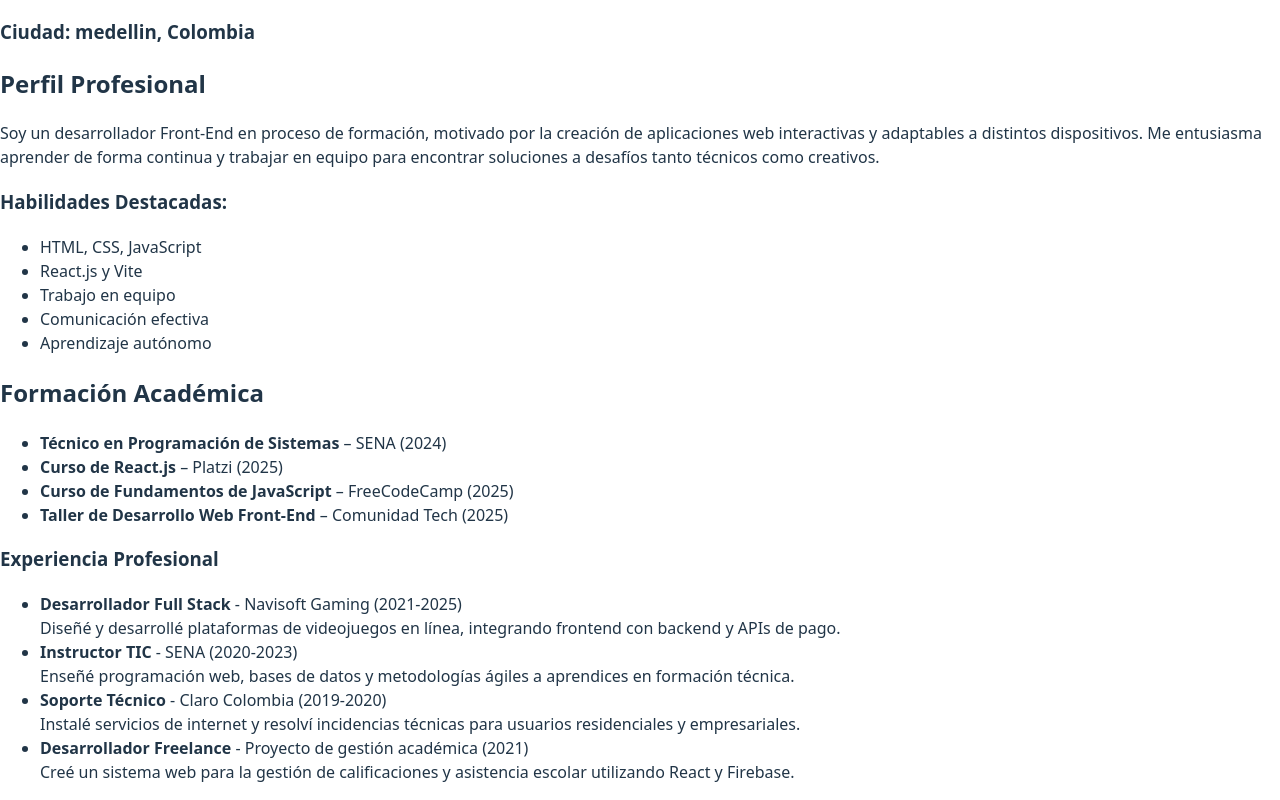
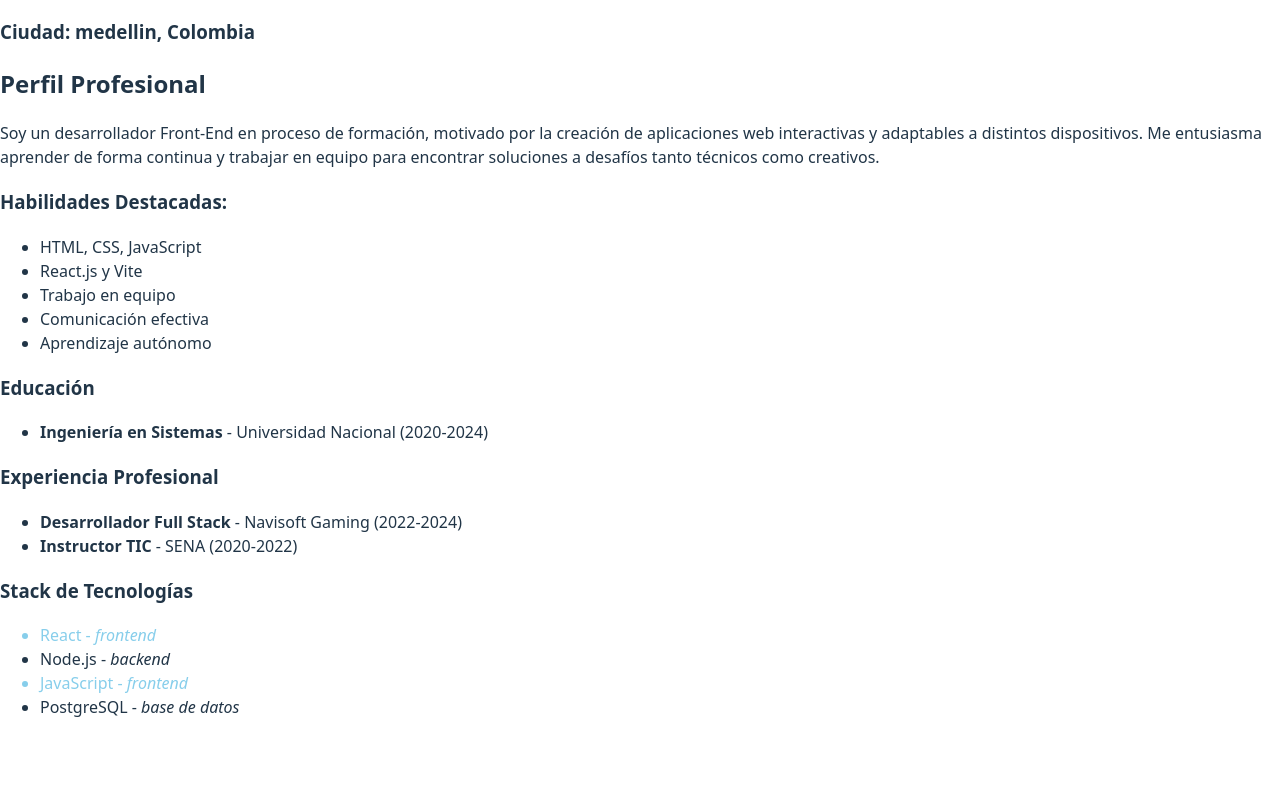
Before and after one commit to mari-1306/cv-mariana-rendon, a React (Vite) app in the folder mi-app-react/: page / in a window 1280 px wide. Shown: the part 266-1066 px from the top of the page. After the commit the page ends 1001 px from the top, so only its background shows below. Built offline with nearby package versions, Linux system fonts and the light colour scheme.

Commit message:
Añadí colores por tipo de tecnología en StackTecnologias

```diff
--- a/mi-app-react/src/App.jsx
+++ b/mi-app-react/src/App.jsx
@@ -2,6 +2,7 @@
 import Perfil from "./components/Perfil.jsx";
 import Educacion from "./components/Educacion.jsx";
 import Experiencia from "./components/Experiencia.jsx";
+import StackTecnologias from "./components/StackTecnologias.jsx";
 
 function App() {
   return (
@@ -10,6 +11,7 @@
       <Perfil />
       <Educacion />
       <Experiencia />
+      <StackTecnologias />
     </div>
   );
 }
--- a/mi-app-react/src/components/Educacion.jsx
+++ b/mi-app-react/src/components/Educacion.jsx
@@ -1,21 +1,18 @@
 export default function Educacion() {
+  const educacion = [
+    { id: 1, titulo: "Ingeniería en Sistemas", universidad: "Universidad Nacional", periodo: "2020-2024" }
+  ];
+
   return (
     <section>
-      <h2>Formación Académica</h2>
+      <h3>Educación</h3>
       <ul>
-        <li>
-          <strong>Técnico en Programación de Sistemas</strong> – SENA (2024)
-        </li>
-        <li>
-          <strong>Curso de React.js</strong> – Platzi (2025)
-        </li>
-        <li>
-          <strong>Curso de Fundamentos de JavaScript</strong> – FreeCodeCamp (2025)
-        </li>
-        <li>
-          <strong>Taller de Desarrollo Web Front-End</strong> – Comunidad Tech (2025)
-        </li>
+        {educacion.map((edu) => (
+          <li key={edu.id}>
+            <strong>{edu.titulo}</strong> - {edu.universidad} ({edu.periodo})
+          </li>
+        ))}
       </ul>
     </section>
   );
-};
+}
--- a/mi-app-react/src/components/Experiencia.jsx
+++ b/mi-app-react/src/components/Experiencia.jsx
@@ -1,24 +1,28 @@
 export default function Experiencia() {
+  const experiencia = [
+    { id: 1, puesto: "Desarrollador Full Stack", empresa: "Navisoft Gaming", periodo: "2022-2024" },
+    { id: 2, puesto: "Instructor TIC", empresa: "SENA", periodo: "2020-2022" }
+  ];
+
+
+  if (experiencia.length === 0) {
+    return (
+      <section>
+        <h3>Experiencia Profesional</h3>
+        <p>Diseño e implementación de interfaces web responsivas utilizando React y CSS moderno.</p>
+      </section>
+    );
+  }
+
   return (
     <section>
       <h3>Experiencia Profesional</h3>
       <ul>
-        <li>
-          <strong>Desarrollador Full Stack</strong> - Navisoft Gaming (2021-2025)<br />
-          Diseñé y desarrollé plataformas de videojuegos en línea, integrando frontend con backend y APIs de pago.
-        </li>
-        <li>
-          <strong>Instructor TIC</strong> - SENA (2020-2023)<br />
-          Enseñé programación web, bases de datos y metodologías ágiles a aprendices en formación técnica.
-        </li>
-        <li>
-          <strong>Soporte Técnico</strong> - Claro Colombia (2019-2020)<br />
-          Instalé servicios de internet y resolví incidencias técnicas para usuarios residenciales y empresariales.
-        </li>
-        <li>
-          <strong>Desarrollador Freelance</strong> - Proyecto de gestión académica (2021)<br />
-          Creé un sistema web para la gestión de calificaciones y asistencia escolar utilizando React y Firebase.
-        </li>
+        {experiencia.map((exp) => (
+          <li key={exp.id}>
+            <strong>{exp.puesto}</strong> - {exp.empresa} ({exp.periodo})
+          </li>
+        ))}
       </ul>
     </section>
   );
--- /dev/null
+++ b/mi-app-react/src/components/StackTecnologias.jsx
@@ -0,0 +1,35 @@
+export default function StackTecnologias() {
+  const tecnologias = [
+    { id: 1, nombre: "React", tipo: "frontend" },
+    { id: 2, nombre: "Node.js", tipo: "backend" },
+    { id: 3, nombre: "JavaScript", tipo: "frontend" },
+    { id: 4, nombre: "PostgreSQL", tipo: "base de datos" }
+  ];
+
+  // Función para asignar colores según el tipo de tecnología
+  const obtenerColor = (tipo) => {
+    switch (tipo) {
+      case "frontend":
+        return "skyblue";
+      case "backend":
+        return "	Charcoal / Jet Black";
+      case "base de datos":
+        return "gold3";
+      default:
+        return "gray";
+    }
+  };
+
+  return (
+    <section>
+      <h3>Stack de Tecnologías</h3>
+      <ul>
+        {tecnologias.map((tech) => (
+          <li key={tech.id} style={{ color: obtenerColor(tech.tipo) }}>
+            {tech.nombre} - <em>{tech.tipo}</em>
+          </li>
+        ))}
+      </ul>
+    </section>
+  );
+}
```
